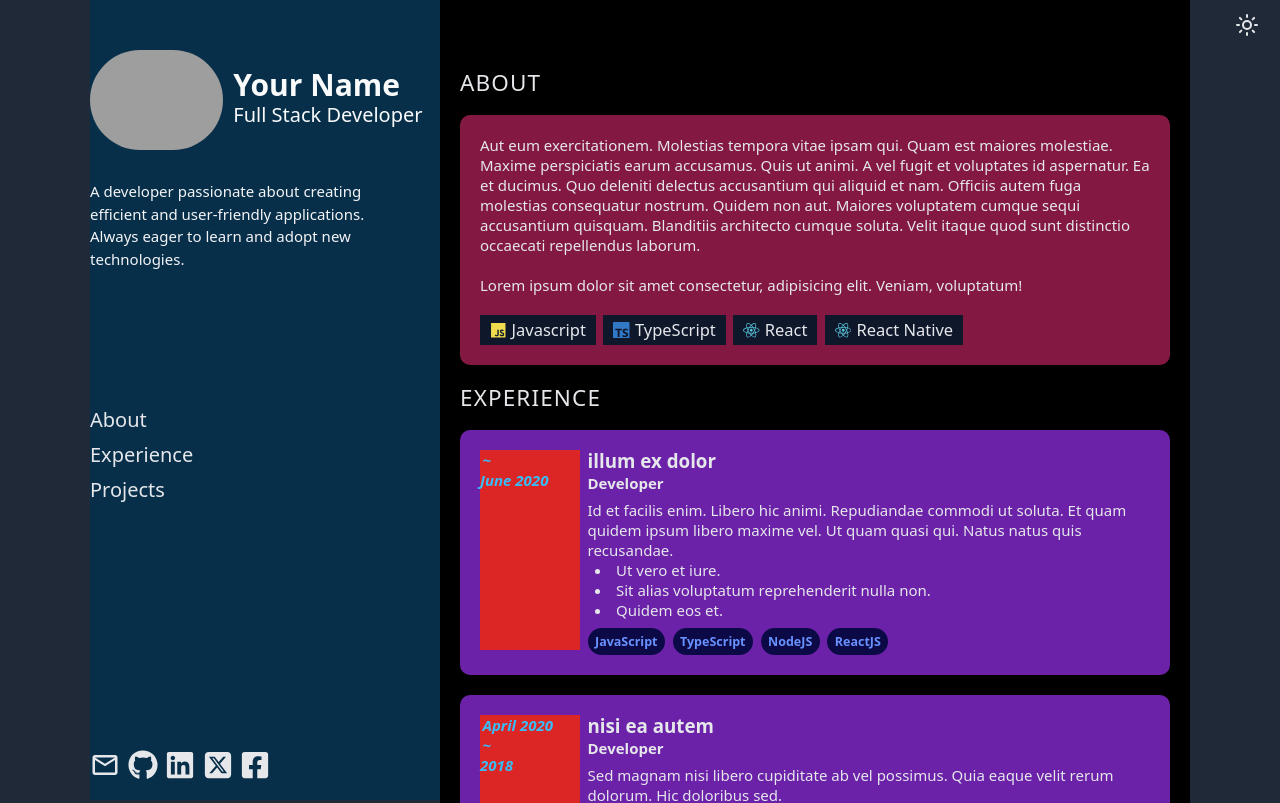
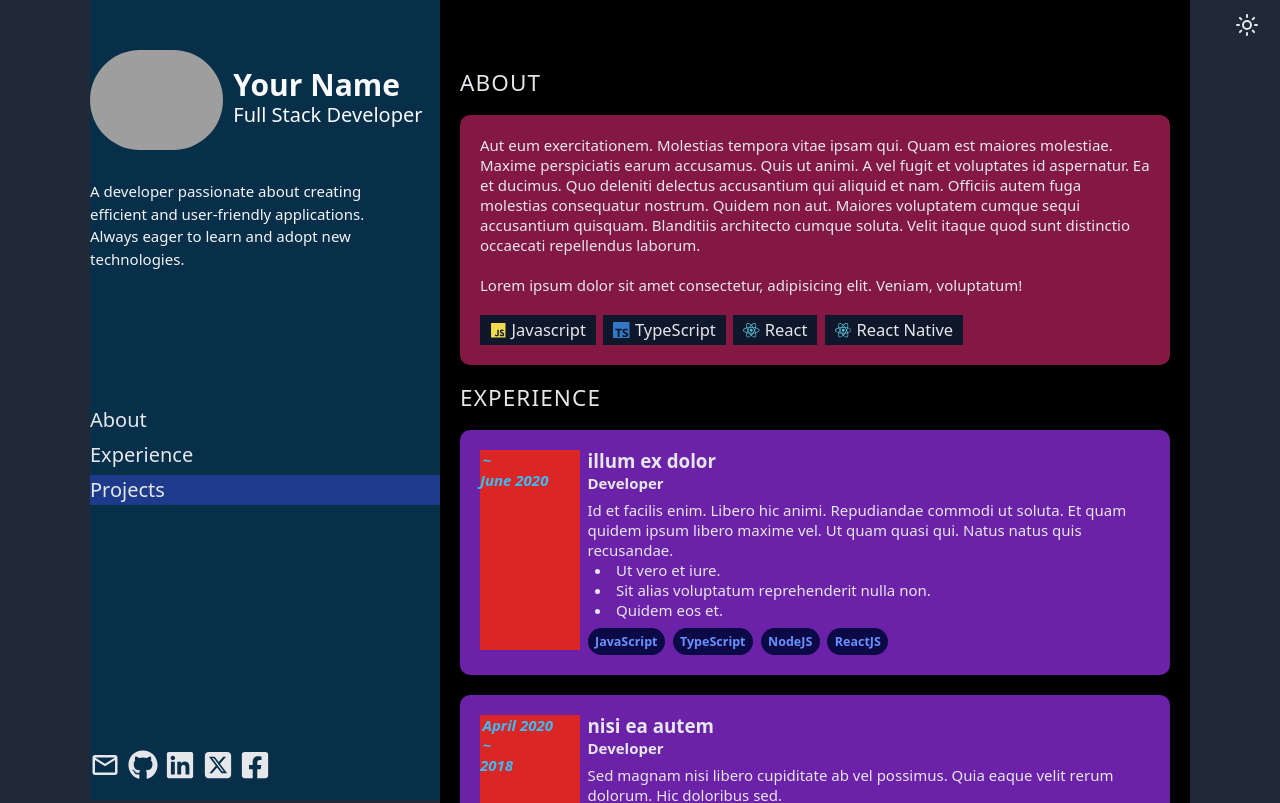
Before and after one commit to rPhase/react-portfolio, a React (Vite) app: page / in a window 1280 px wide. Shown: the top 803 px of the page. Built offline with nearby package versions, Linux system fonts and the light colour scheme; grey boxes are pictures that could not be loaded.

Commit message:
track scrolling

```diff
--- a/src/App.tsx
+++ b/src/App.tsx
@@ -1,11 +1,13 @@
-import { useRef, useState } from 'react';
+import { useEffect, useRef, useState } from 'react';
 import ContentSection from './components/ContentSection';
 import IntroNavSection from './components/IntroNavSection';
 import ToggleButton from './components/UI/ToggleButton';
 import { ISection } from './types';
 
+const threshold = 100;
+
 function App() {
-  // const [activeSection, setActiveSection] = useState('about');
+  const [activeSection, setActiveSection] = useState('about');
 
   const aboutRef = useRef<HTMLElement>(null);
   const experienceRef = useRef<HTMLElement>(null);
@@ -17,6 +19,37 @@ function App() {
     { id: 'projects', label: 'Projects', ref: projectsRef },
   ];
 
+  // Check for the scroll position to activate a tab
+  // Also check if bottom
+  const checkScrollPosition = () => {
+    const windowHeight = window.innerHeight;
+    const documentHeight = document.documentElement.scrollHeight;
+    const scrollTop = window.scrollY;
+    const lastSection = sections.length - 1;
+
+    // Calculate distance from bottom
+    const distanceBottom = documentHeight - (scrollTop + windowHeight);
+
+    sections.forEach(({ ref, id }, index) => {
+      const sectionTop = ref.current!.offsetTop;
+
+      if (scrollTop >= sectionTop - 100 && scrollTop <= sectionTop + 100) {
+        setActiveSection(id);
+      }
+
+      if (index === lastSection && distanceBottom <= threshold) {
+        setActiveSection(id);
+      }
+    });
+  };
+
+  useEffect(() => {
+    window.addEventListener('scroll', checkScrollPosition);
+
+    return () => window.removeEventListener('scroll', checkScrollPosition);
+    // eslint-disable-next-line react-hooks/exhaustive-deps
+  }, []);
+
   const scrollToSection = (ref: React.RefObject<HTMLElement>) => {
     ref.current?.scrollIntoView({ behavior: 'smooth' });
   };
@@ -25,7 +58,11 @@ function App() {
     <div className="min-h-screen bg-gray-800 text-gray-200">
       <ToggleButton />
       <div className="relative flex min-h-screen max-w-[110rem] flex-col lg:mx-auto">
-        <IntroNavSection sections={sections} onSectionClick={scrollToSection} />
+        <IntroNavSection
+          sections={sections}
+          onSectionClick={scrollToSection}
+          activeSection={activeSection}
+        />
         <ContentSection sections={sections} />
       </div>
     </div>
--- a/src/components/IntroNav/NavButton.tsx
+++ b/src/components/IntroNav/NavButton.tsx
@@ -1,10 +1,11 @@
 interface Props {
   children: React.ReactNode;
   onClick: () => void;
+  active?: boolean;
 }
-const NavButton = ({ children, onClick }: Props) => {
+const NavButton = ({ children, onClick, active }: Props) => {
   return (
-    <div className="">
+    <div className={`${active ? 'bg-blue-900' : ''}`}>
       <button onClick={onClick}>{children}</button>
     </div>
   );
--- a/src/components/IntroNavSection.tsx
+++ b/src/components/IntroNavSection.tsx
@@ -6,9 +6,14 @@ import Socials from './IntroNav/Socials';
 interface Props {
   sections: ISection[];
   onSectionClick: (ref: React.RefObject<HTMLElement>) => void;
+  activeSection: string;
 }
 
-const IntroNavSection = ({ sections, onSectionClick }: Props) => {
+const IntroNavSection = ({
+  sections,
+  onSectionClick,
+  activeSection,
+}: Props) => {
   return (
     <div className="fixed h-20 w-full bg-sky-950 lg:flex lg:h-full lg:w-[35rem] lg:flex-col lg:gap-32">
       <div className="hidden lg:block">
@@ -18,7 +23,11 @@ const IntroNavSection = ({ sections, onSectionClick }: Props) => {
       {/* Navigation */}
       <div className="mr-8 flex justify-end gap-4 pt-2 text-[2rem] font-medium lg:mr-0 lg:flex-1 lg:flex-col lg:justify-start lg:gap-2">
         {sections.map((section) => (
-          <NavButton onClick={() => onSectionClick(section.ref)}>
+          <NavButton
+            key={section.id}
+            onClick={() => onSectionClick(section.ref)}
+            active={section.id === activeSection}
+          >
             {section.label}
           </NavButton>
         ))}
--- a/src/components/NavBar.tsx
+++ /dev/null
@@ -1,17 +0,0 @@
-import NavButton from './IntroNav/NavButton';
-
-const NavBar = () => {
-  return (
-    <div className="fixed h-20 w-full bg-sky-950 lg:hidden">
-      <div className="flex flex-row-reverse justify-between">
-        {/* Navigation */}
-        <div className="mr-8 flex gap-4 text-[2.5rem] font-medium">
-          <NavButton>About</NavButton>
-          <NavButton>Experience</NavButton>
-          <NavButton>Projects</NavButton>
-        </div>
-      </div>
-    </div>
-  );
-};
-export default NavBar;
```
